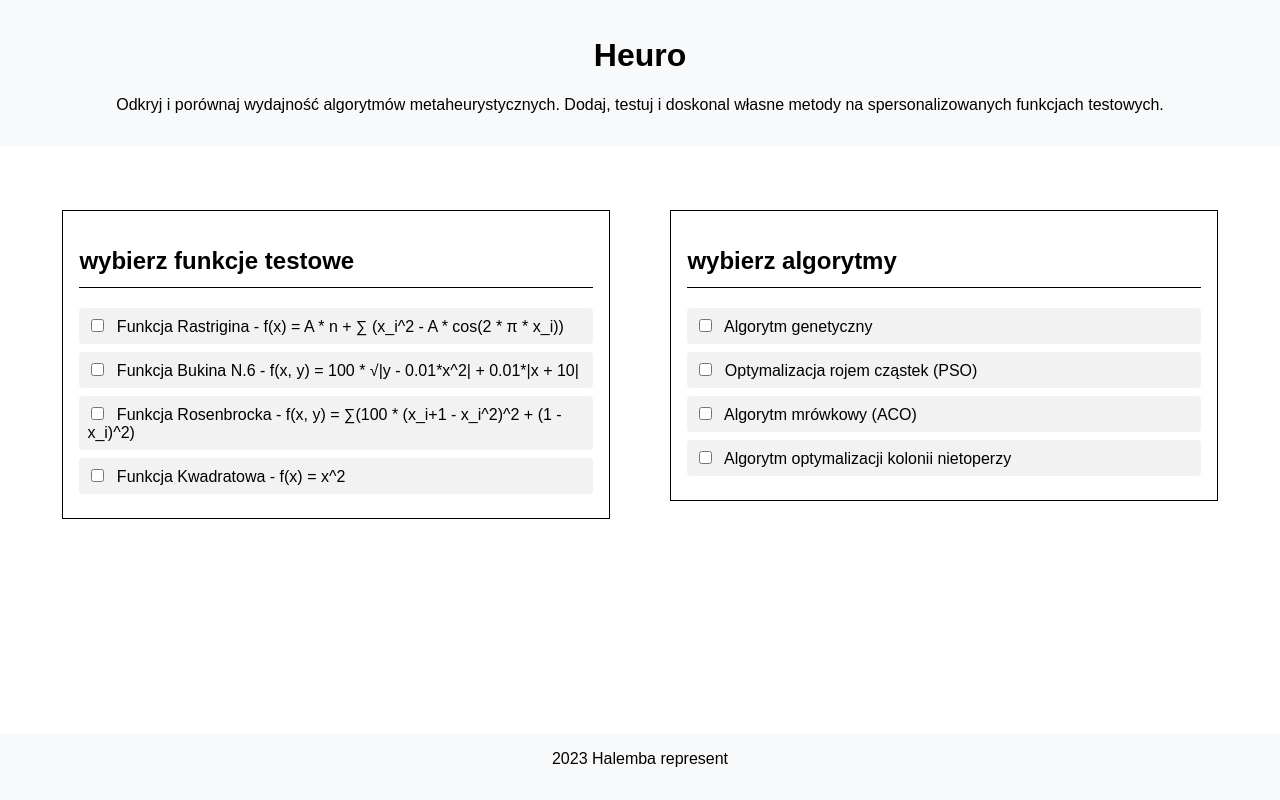
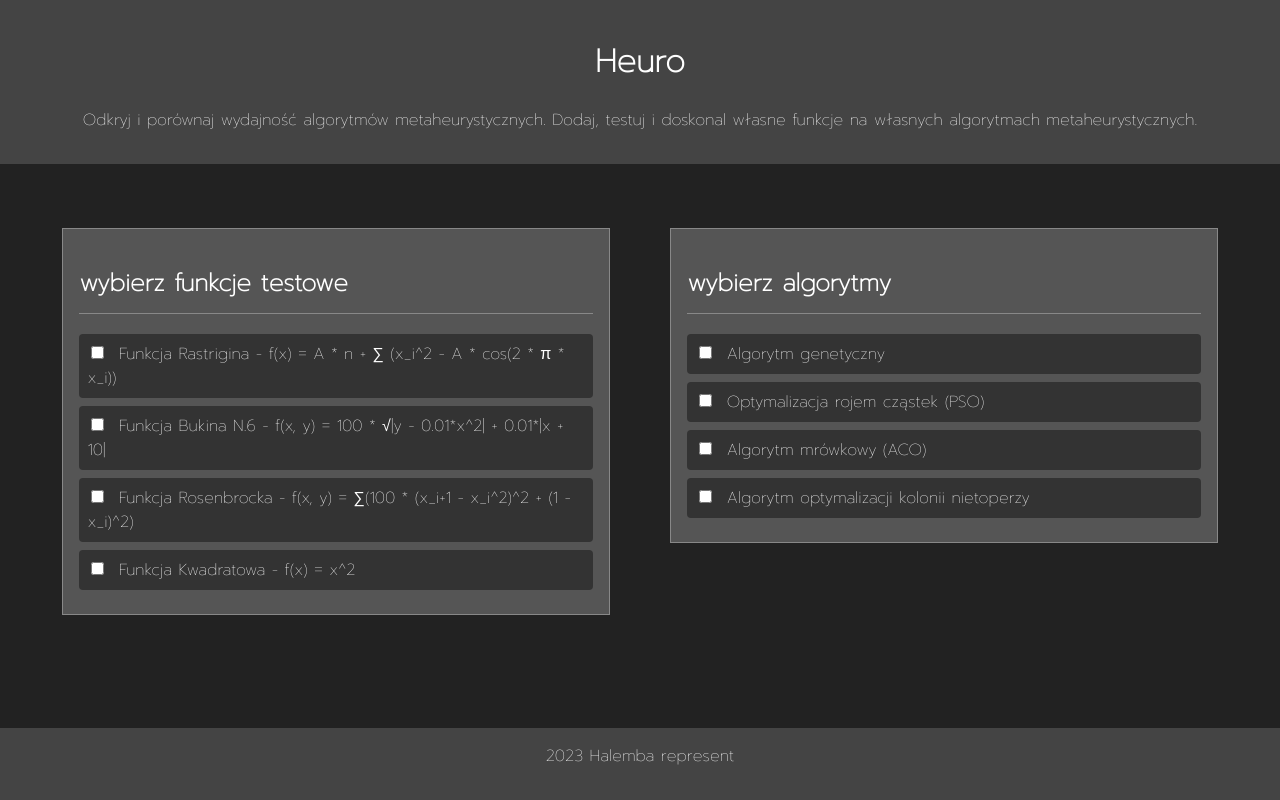
Before and after one commit to jaqbp/Heuro, a Flask app: page / in a window 1280 px wide. Run offline with Flask 3, Linux system fonts and the light colour scheme.

Commit message:
main page colors changed

```diff
--- a/Backend/static/css/style.css
+++ b/Backend/static/css/index-style.css
@@ -1,16 +1,21 @@
+@import url('https://fonts.googleapis.com/css2?family=Prompt:wght@100&display=swap');
+
 body {
-    font-family: 'Arial', sans-serif;
+    font-family: 'Prompt', sans-serif;
     margin: 0;
     padding: 0;
     display: flex;
     flex-direction: column;
     min-height: 100vh;
+    background-color: #222; /* Ciemne tło dla całej strony */
+    color: #fff; /* Biały kolor tekstu */
 }
 
 header, footer {
     text-align: center;
     padding: 1em;
-    background-color: #f8f9fa;
+    background-color: #444; /* Ciemne tło dla nagłówka i stopki */
+    color: #fff; /* Biały kolor tekstu w nagłówku i stopce */
 }
 
 ul {
@@ -19,12 +24,11 @@
 }
 
 ul li {
-    background: #f2f2f2;
+    background: #333; /* Ciemne tło dla listy elementów */
     margin: 8px 0;
     padding: 8px;
     border-radius: 4px;
 }
-
 
 #main-content {
     flex: 1;
@@ -35,55 +39,30 @@
 }
 
 .box {
-    border: 1px solid black;
+    border: 1px solid #888; /* Kolor obramowania */
     width: 45%;
     padding: 1em;
     box-sizing: border-box;
+    background-color: #555; /* Ciemne tło wewnątrz pudełka */
+    color: #fff; /* Biały kolor tekstu w pudełku */
 }
 
 .box h2 {
-    border-bottom: 1px solid black;
+    border-bottom: 1px solid #888; /* Kolor obramowania dla nagłówka */
     padding-bottom: 0.5em;
 }
 
 .box label {
     display: block;
     margin-bottom: 8px;
-    background: #f2f2f2;
+    background: #333; /* Ciemne tło dla etykiety */
     padding: 8px;
     border-radius: 4px;
+    color: #fff; /* Biały kolor tekstu w etykiecie */
 }
 
 .box input[type="checkbox"] {
     margin-right: 8px;
-}
-
-.box button {
-    margin-top: 16px;
-    padding: 8px 16px;
-    background: #4CAF50;
-    color: white;
-    border: none;
-    border-radius: 4px;
-    cursor: pointer;
-}
-
-.box button:hover {
-    background: #45a049;
-}
-
-button {
-    margin-top: 1em;
-    padding: 0.5em 1em;
-    background-color: #007bff;
-    color: white;
-    border: none;
-    border-radius: 5px;
-    cursor: pointer;
-}
-
-button:hover {
-    background-color: #0056b3;
 }
 
 footer p {
--- a/Backend/templates/index.html
+++ b/Backend/templates/index.html
@@ -4,13 +4,13 @@
     <meta charset="UTF-8">
     <meta name="viewport" content="width=device-width, initial-scale=1.0">
     <title>Heuro</title>
-    <link rel="stylesheet" href="{{ url_for('static', filename='css/style.css') }}">
+    <link rel="stylesheet" href="{{ url_for('static', filename='css/index-style.css') }}">
 </head>
 <body>
     <header>
         <h1>Heuro</h1>
             <p>Odkryj i porównaj wydajność algorytmów metaheurystycznych.
-                Dodaj, testuj i doskonal własne metody na spersonalizowanych funkcjach testowych.</p>
+                Dodaj, testuj i doskonal własne funkcje na własnych algorytmach metaheurystycznych.</p>
         </header>
         </p>
     </header>
```
